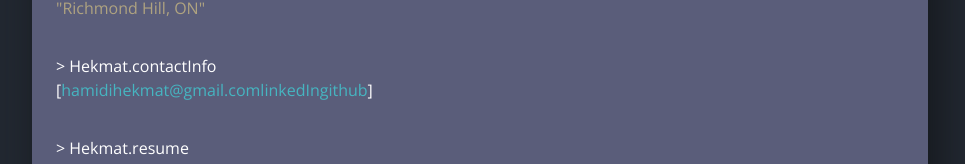
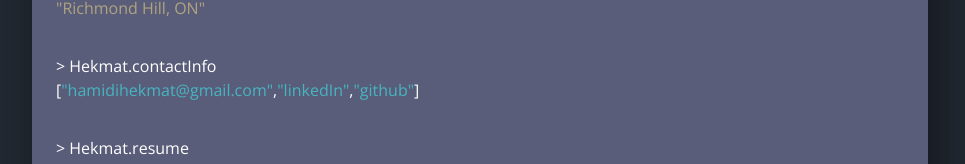
Before and after one commit to hamidihekmat/myPortfolio, a JavaScript app: page / in a window 1280 px wide. Shown: the part 385-549 px from the top of the page, without its empty margins (160-1125 px from the left). Built offline with nearby package versions, Linux system fonts and the light colour scheme; the HTML template or start-up script is replaced by a standard one.

Commit message:
added quotes to terminal commands

```diff
--- a/src/components/Terminal.js
+++ b/src/components/Terminal.js
@@ -16,9 +16,8 @@ function Terminal() {
         <div className="info">
           <p>&gt; Hekmat.contactInfo</p>
           <p>
-            [<Highlight>hamidihekmat@gmail.com</Highlight>
-            <Highlight>linkedIn</Highlight>
-            <Highlight>github</Highlight>]
+            [<Highlight>"hamidihekmat@gmail.com"</Highlight>,
+            <Highlight>"linkedIn"</Highlight>,<Highlight>"github"</Highlight>]
           </p>
         </div>
         <div className="info">
```
